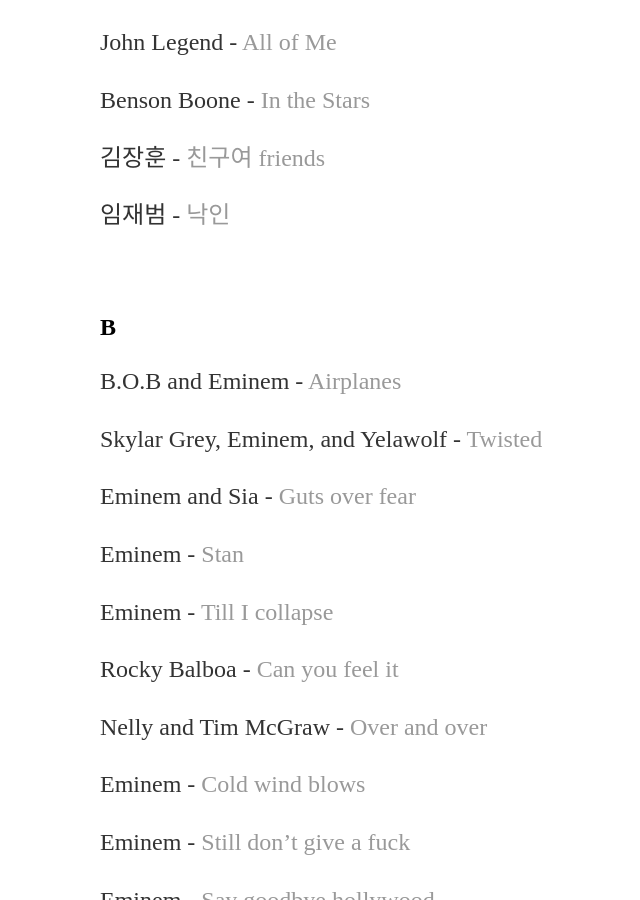
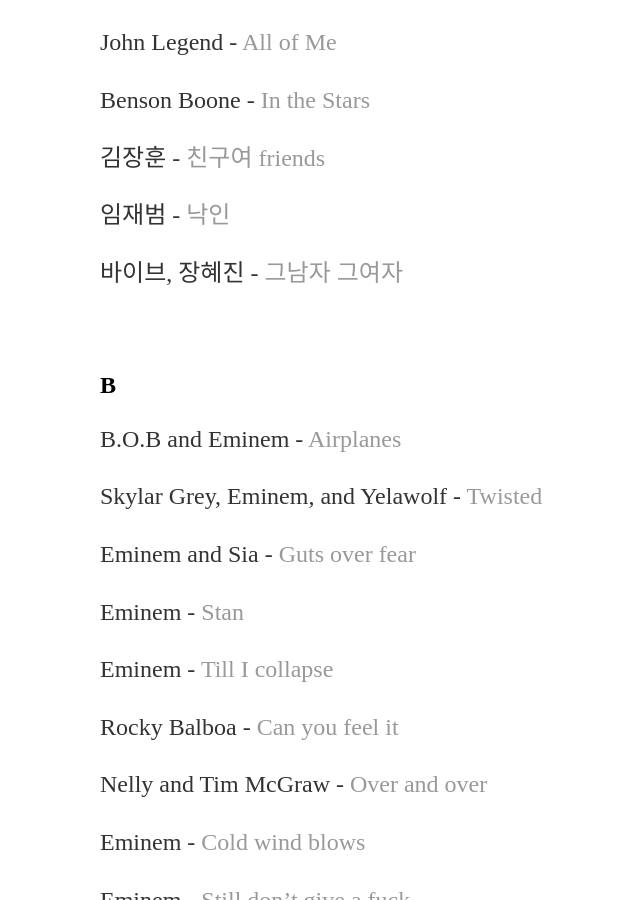
Before and after one commit to yjkweon24/yjkweon24.github.io, a Jekyll site: the page built from _posts/2018-10-23-songs-that-i-love.md, in a window 1280 px wide and 900 px high, scrolled down 3307 px. Shown: the whole window, without its empty margins (92-732 px from the left). Built offline with Jekyll 4.4.1, drawn with Linux system fonts in a browser that asks for light colours.

Commit message:
Update 2018-10-23-songs-that-i-love.md

```diff
--- a/_posts/2018-10-23-songs-that-i-love.md
+++ b/_posts/2018-10-23-songs-that-i-love.md
@@ -112,6 +112,8 @@
 김장훈 - [친구여 friends](https://www.youtube.com/watch?v=70g8XACDLH8&ab_channel=KimJang-hoon-Topic)
 
 임재범 - [낙인](https://www.youtube.com/watch?v=tNf_TxjolbA)
+
+바이브, 장혜진 - [그남자 그여자](https://www.youtube.com/watch?v=EeMT7kKNOSE&ab_channel=%EB%8B%A4%EB%9D%BD%EB%B0%A9mp3)
 
 <br>
 
```
